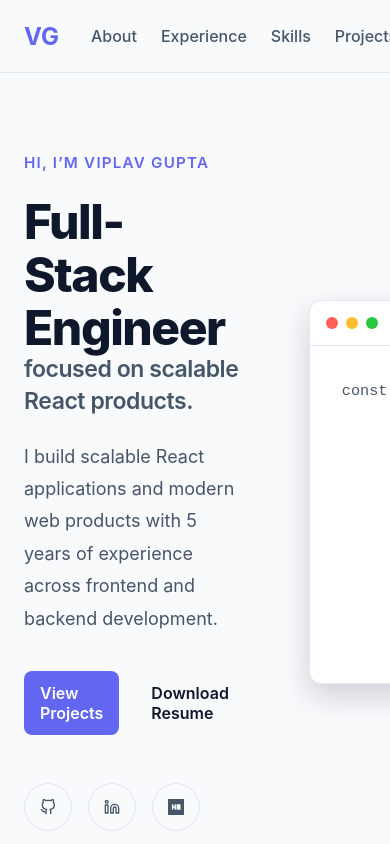
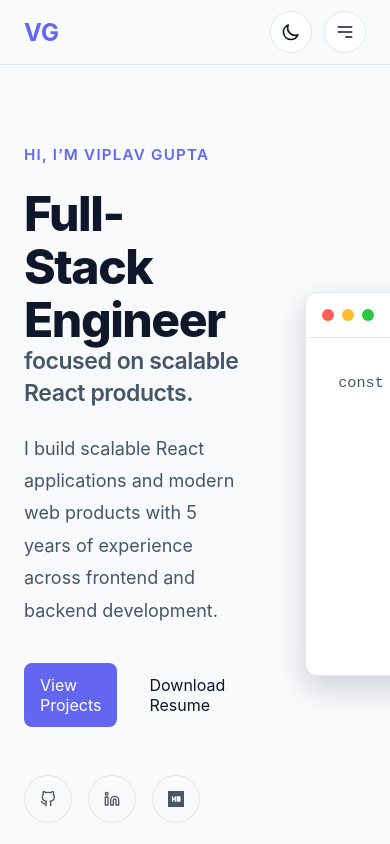
Before and after one commit to viplavg/VG-Portfolio, a React (Vite) app: page / in a window 390 px wide. Shown: the top 844 px of the page. Built offline with nearby package versions, Linux system fonts and the light colour scheme.

Commit message:
made navbar mobile responsive

```diff
--- a/src/components/Navbar/Navbar.css
+++ b/src/components/Navbar/Navbar.css
@@ -1,7 +1,7 @@
 .navbar {
   position: sticky;
   top: 0;
-  z-index: 100;
+  z-index: 1000;
 
   width: 100%;
 
@@ -15,23 +15,25 @@
   display: grid;
   grid-template-columns: 1fr auto 1fr;
   align-items: center;
-
   gap: var(--space-xl);
 }
+
+/* Logo */
 
 .navbar__logo {
   justify-self: start;
 
+  color: var(--accent-primary);
+
   font-size: 1.5rem;
   font-weight: 700;
-  color: var(--accent-primary);
 }
 
-.navbar__nav {
-  justify-self: center;
-}
+/* Desktop navigation */
 
 .navbar__links {
+  justify-self: center;
+
   display: flex;
   align-items: center;
   gap: var(--space-lg);
@@ -39,6 +41,7 @@
 
 .navbar__links a {
   color: var(--text-secondary);
+
   font-weight: 500;
 
   transition: color 0.2s ease;
@@ -48,6 +51,8 @@
   color: var(--accent-primary);
 }
 
+/* Right-side actions */
+
 .navbar__actions {
   justify-self: end;
 
@@ -56,13 +61,19 @@
   gap: var(--space-sm);
 }
 
-.theme-toggle {
+/* Theme and menu buttons */
+
+.navbar__theme-toggle,
+.navbar__menu-button {
   width: 42px;
   height: 42px;
+  flex-shrink: 0;
 
   display: inline-flex;
   align-items: center;
   justify-content: center;
+
+  padding: 0;
 
   color: var(--text-primary);
   background-color: var(--bg-secondary);
@@ -70,43 +81,161 @@
   border: 1px solid var(--border-color);
   border-radius: 50%;
 
+  cursor: pointer;
+
   transition:
+    color 0.2s ease,
     background-color 0.2s ease,
     border-color 0.2s ease,
     transform 0.2s ease;
 }
 
-.theme-toggle:hover {
+.navbar__theme-toggle:hover,
+.navbar__menu-button:hover {
+  color: var(--accent-primary);
   border-color: var(--accent-primary);
   transform: translateY(-2px);
 }
 
-.theme-toggle svg {
+.navbar__theme-toggle svg,
+.navbar__menu-button svg {
   width: 20px;
   height: 20px;
 }
 
-.btn {
+/* Hidden on desktop */
+
+.navbar__menu-button,
+.navbar__mobile-menu {
+  display: none;
+}
+
+/* Desktop resume */
+
+.navbar__resume-button {
+  white-space: nowrap;
+}
+
+/* Mobile navbar */
+
+@media (max-width: 768px) {
+  .navbar__inner {
+    min-height: 64px;
+
+    display: flex;
+    align-items: center;
+    justify-content: space-between;
+    gap: var(--space-md);
+  }
+
+  .navbar__logo {
+    flex-shrink: 0;
+  }
+
+  .navbar__links {
+    display: none;
+  }
+
+  .navbar__actions {
+    display: flex;
+    align-items: center;
+    justify-content: flex-end;
+    gap: var(--space-sm);
+
+    margin-left: auto;
+  }
+
+  /*
+    Desktop resume ko hide karega.
+    Class missing/mismatched ho tab bhi actions ke andar ka anchor hide hoga.
+  */
+
+  .navbar__actions > a,
+  .navbar__resume-button {
+    display: none;
+  }
+
+  .navbar__menu-button {
+    display: inline-flex;
+  }
+
+  /* Mobile dropdown */
+
+  .navbar__mobile-menu {
+    position: absolute;
+    top: 100%;
+    left: 0;
+    right: 0;
+
+    display: flex;
+    flex-direction: column;
+    gap: var(--space-xs);
+
+    padding: var(--space-lg);
+
+    background-color: var(--bg-primary);
+
+    border-bottom: 1px solid var(--border-color);
+    box-shadow: var(--shadow-md);
+
+    opacity: 0;
+    visibility: hidden;
+    pointer-events: none;
+
+    transform: translateY(-8px);
+
+    transition:
+      opacity 0.2s ease,
+      visibility 0.2s ease,
+      transform 0.2s ease;
+  }
+
+  .navbar__mobile-menu--open {
+    opacity: 1;
+    visibility: visible;
+    pointer-events: auto;
+
+    transform: translateY(0);
+  }
+
+  .navbar__mobile-menu > a {
+    display: block;
+
+    padding: 0.8rem 0;
+
+    color: var(--text-secondary);
+
+    font-weight: 600;
+
+    transition: color 0.2s ease;
+  }
+
+  .navbar__mobile-menu > a:hover {
+    color: var(--accent-primary);
+  }
+
+  /* Mobile resume button */
+
+  .navbar__mobile-menu .navbar__mobile-resume {
     display: inline-flex;
     align-items: center;
     justify-content: center;
 
-  padding: var(--space-sm) var(--space-md);
+    width: 100%;
+    min-height: 46px;
+    margin-top: var(--space-md);
+    padding: var(--space-sm) var(--space-lg);
+
+    color: #ffffff;
+    background-color: var(--accent-primary);
 
     border-radius: var(--radius-md);
-  font-weight: 600;
 
-  transition:
-    background-color 0.2s ease,
-    transform 0.2s ease;
+    text-align: center;
   }
 
-.btn-primary {
+  .navbar__mobile-menu .navbar__mobile-resume:hover {
     color: #ffffff;
-  background-color: var(--accent-primary);
+    background-color: var(--accent-hover);
   }
-
-.btn-primary:hover {
-  background-color: var(--accent-hover);
-  transform: translateY(-2px);
 }
--- a/src/components/Navbar/Navbar.jsx
+++ b/src/components/Navbar/Navbar.jsx
@@ -1,57 +1,128 @@
+import { useState } from "react";
+import {
+  HiOutlineMenuAlt3,
+  HiOutlineMoon,
+  HiOutlineSun,
+  HiOutlineX,
+} from "react-icons/hi";
+
 import useTheme from "../../hooks/useTheme";
-import { FiMoon, FiSun } from "react-icons/fi";
 import "./Navbar.css";
+
+const navLinks = [
+  { id: 1, label: "About", href: "#home" },
+  { id: 2, label: "Experience", href: "#experience" },
+  { id: 3, label: "Skills", href: "#skills" },
+  { id: 4, label: "Projects", href: "#projects" },
+  { id: 5, label: "Contact", href: "#contact" },
+];
 
 const Navbar = () => {
   const { theme, toggleTheme } = useTheme();
+  const [isMenuOpen, setIsMenuOpen] = useState(false);
+
+  const closeMenu = () => {
+    setIsMenuOpen(false);
+  };
 
   return (
     <header className="navbar">
-      <div className="container navbar__inner">
-        <a href="#home" className="navbar__logo">
+      <div className="container">
+        <div className="navbar__inner">
+          <a
+            href="#home"
+            className="navbar__logo"
+            onClick={closeMenu}
+            aria-label="Go to homepage"
+          >
             VG
           </a>
 
-        <nav className="navbar__nav" aria-label="Primary navigation">
-          <ul className="navbar__links">
-            <li>
-              <a href="#about">About</a>
-            </li>
-
-            <li>
-              <a href="#experience">Experience</a>
-            </li>
-
-            <li>
-              <a href="#skills">Skills</a>
-            </li>
-
-            <li>
-              <a href="#projects">Projects</a>
-            </li>
-
-            <li>
-              <a href="#contact">Contact</a>
-            </li>
-          </ul>
+          <nav className="navbar__links" aria-label="Primary navigation">
+            {navLinks.map((link) => (
+              <a key={link.id} href={link.href}>
+                {link.label}
+              </a>
+            ))}
           </nav>
 
           <div className="navbar__actions">
             <button
               type="button"
-                className="theme-toggle"
+              className="navbar__theme-toggle"
               onClick={toggleTheme}
-                aria-label={`Switch to ${
-                    theme === "light" ? "dark" : "light"
-                } theme`}
+              aria-label={
+                theme === "dark"
+                  ? "Switch to light theme"
+                  : "Switch to dark theme"
+              }
             >
-                {theme === "light" ? <FiMoon /> : <FiSun />}
+              {theme === "dark" ? (
+                <HiOutlineSun aria-hidden="true" />
+              ) : (
+                <HiOutlineMoon aria-hidden="true" />
+              )}
             </button>
 
-          <a href="/resume.pdf" className="btn btn-primary">
+            <a
+              href="/resume.pdf"
+              className="btn btn-primary navbar__resume-button"
+              target="_blank"
+              rel="noreferrer"
+            >
               Resume
             </a>
+
+            <button
+              type="button"
+              className="navbar__menu-button"
+              onClick={() => {
+                setIsMenuOpen((previousState) => !previousState);
+              }}
+              aria-label={
+                isMenuOpen
+                  ? "Close navigation menu"
+                  : "Open navigation menu"
+              }
+              aria-expanded={isMenuOpen}
+              aria-controls="mobile-navigation"
+            >
+              {isMenuOpen ? (
+                <HiOutlineX aria-hidden="true" />
+              ) : (
+                <HiOutlineMenuAlt3 aria-hidden="true" />
+              )}
+            </button>
           </div>
+        </div>
+
+        <nav
+          id="mobile-navigation"
+          className={`navbar__mobile-menu ${
+            isMenuOpen ? "navbar__mobile-menu--open" : ""
+          }`}
+          aria-label="Mobile navigation"
+        >
+          {navLinks.map((link) => (
+            <a
+              key={link.id}
+              href={link.href}
+              onClick={closeMenu}
+            >
+              {link.label}
+            </a>
+          ))}
+
+          <a
+            href="/resume.pdf"
+            className="btn btn-primary navbar__mobile-resume"
+            target="_blank"
+            rel="noreferrer"
+            onClick={closeMenu}
+          >
+            Resume
+          </a>
+        </nav>
       </div>
     </header>
   );
```
Lines whose indentation alone changed are shown as unchanged.
